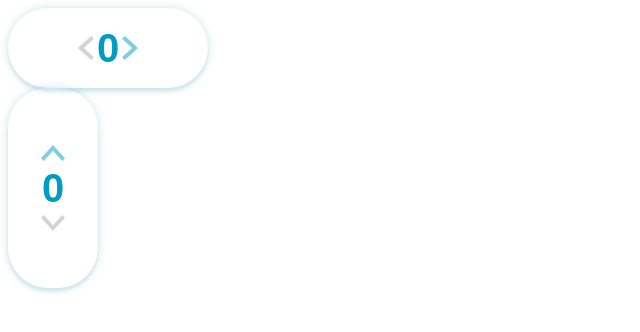
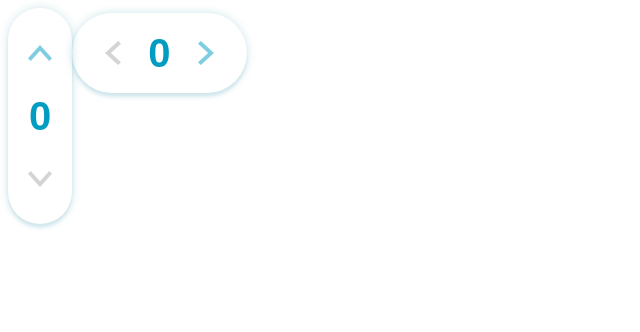
Before and after one commit to yeongjong310/reactWIL, a React (Create React App) app in the folder stepper/: page / in a window 1280 px wide. Shown: the top 332 px of the page, without its empty margins (0-640 px from the left). Built offline with nearby package versions, Linux system fonts and the light colour scheme; the HTML template or start-up script is replaced by a standard one; a web font is replaced by a local one.

Commit message:
fix: swap vertical and horizontal css
모드 방향이 오설정되어
방향에 알맞게 vertical과 horizontal에 따라 css  설정 변경

```diff
--- a/stepper/src/components/Stepper/Stepper.css
+++ b/stepper/src/components/Stepper/Stepper.css
@@ -1,9 +1,9 @@
-.stepper__vertical, .stepper__horizontal {
-  display: flex;
+.stepper__vertical,
+.stepper__horizontal {
+  display: inline-flex;
   justify-content: center;
   align-items: center;
   padding: 20px 30px;
-  width: 200px;
 
   box-sizing: border-box;
   box-shadow: 0px 0px 10px rgba(1, 126, 155, 0.2), 0px 4px 3px rgba(1, 126, 155, 0.1);
@@ -13,22 +13,26 @@
   font-size: 40px;
   font-weight: 700;
   line-height: 40px;
-};
-
-.stepper__vertial {
-  flex-direction: row;
 }
 
 .stepper__horizontal {
-  flex-direction: column;
-  min-height: 200px;
-  width: 90px;
+  flex-direction: row;
+  padding: 20px 30px;
 }
 
-.stepper .output {
-  flex: none;
-  order: 1;
-  flex-grow: 0;
-  margin: 0px 24px;
-  line-height: 1;
-};
+.stepper__vertical {
+  flex-direction: column;
+  padding: 30px 21px;
+}
+
+.output {
+  user-select: none;
+}
+
+.stepper__vertical .output {
+  margin: 28px 0;
+}
+
+.stepper__horizontal .output {
+  margin: 0 24px;
+}
--- a/stepper/src/components/Stepper/Stepper.js
+++ b/stepper/src/components/Stepper/Stepper.js
@@ -17,7 +17,7 @@ const ButtonPropsType = exact({
 
 export class Stepper extends Component{
   static defaultProps = {
-    mode: 'vertical',
+    mode: 'horizontal',
     buttonProps: {
       minus: {
         label: '카운트 감소',
@@ -83,21 +83,21 @@ export class Stepper extends Component{
         </A11yHidden>
 
         <AngleButton
-          direction={mode === 'vertical' ? 'left' : 'up'}
-          onClick={() => {this.handleUpdate(mode === 'vertical' ? 'decrement' : 'increment')}}
-          aria-label={mode === 'vertical' ? minus.label : plus.label}
-          title={mode === 'vertical' ? minus.withTitle && minus.label : plus.withTitle && plus.label}
-          disabled={mode === 'vertical' ? isMinCount : isMaxCount}
+          direction={mode === 'horizontal' ? 'left' : 'up'}
+          onClick={() => {this.handleUpdate(mode === 'horizontal' ? 'decrement' : 'increment')}}
+          aria-label={mode === 'horizontal' ? minus.label : plus.label}
+          title={mode === 'horizontal' ? minus.withTitle && minus.label : plus.withTitle && plus.label}
+          disabled={mode === 'horizontal' ? isMinCount : isMaxCount}
         />
 
         <output className="output">{count}</output>
 
         <AngleButton
-          direction={mode === 'vertical' ? 'right' : 'down'}
-          onClick={() => this.handleUpdate(mode === 'vertical' ? 'increment' : 'decrement')}
-          aria-label={mode === 'vertical' ? plus.label : minus.label}
-          title={mode === 'vertical' ? plus.withTitle && plus.label : minus.withTitle && minus.label}
-          disabled={mode === 'vertical' ? isMaxCount : isMinCount}
+          direction={mode === 'horizontal' ? 'right' : 'down'}
+          onClick={() => this.handleUpdate(mode === 'horizontal' ? 'increment' : 'decrement')}
+          aria-label={mode === 'horizontal' ? plus.label : minus.label}
+          title={mode === 'horizontal' ? plus.withTitle && plus.label : minus.withTitle && minus.label}
+          disabled={mode === 'horizontal' ? isMaxCount : isMinCount}
         />
       </div>
     )
```
